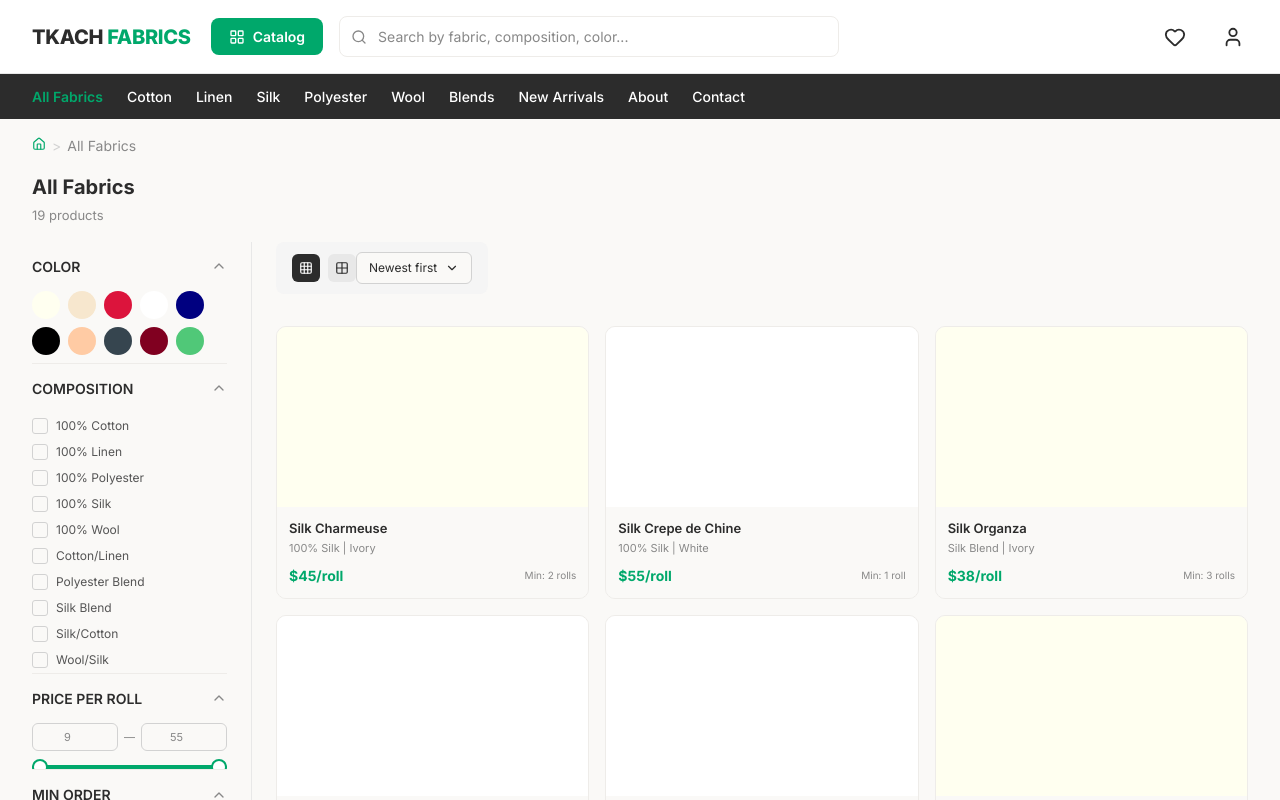
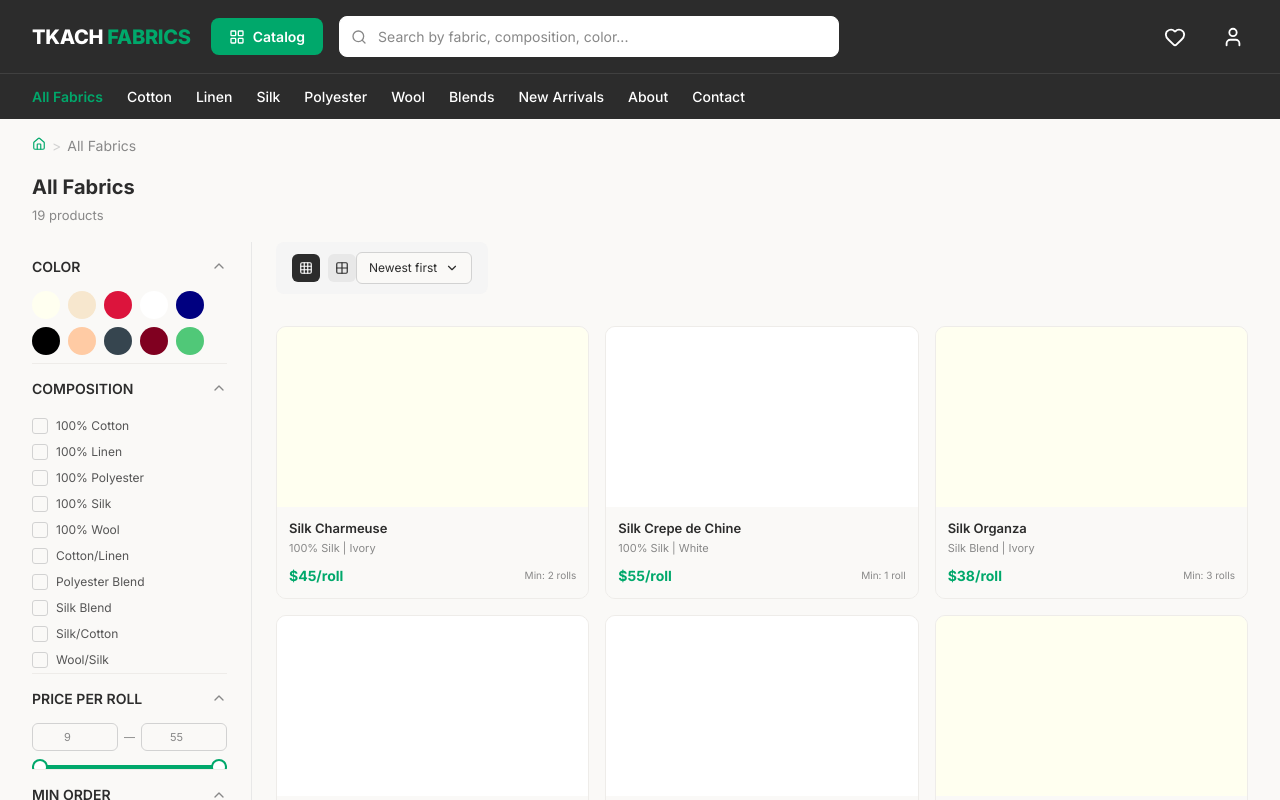
Before and after one commit to vladzsh/tkach-fabrics, a Next.js app: page /catalog in a window 1280 px wide. Shown: the top 800 px of the page. Built offline with nearby package versions, Linux system fonts and the light colour scheme.

Commit message:
fix: change header bar background to dark (#2C2C2C)
Matches design brief: full dark header with white text, icons, and
search bar on dark background.

Co-Authored-By: Claude Opus 4.6 (1M context) <noreply@anthropic.com>

```diff
--- a/src/components/layout/Header.module.css
+++ b/src/components/layout/Header.module.css
@@ -9,15 +9,15 @@
   align-items: center;
   justify-content: space-between;
   padding: 16px 32px;
-  background: #ffffff;
-  border-bottom: 1px solid #e8e8e8;
+  background: var(--color-primary);
+  border-bottom: 1px solid var(--color-footer-divider);
   gap: 20px;
 }
 
 .logo {
   font-size: 20px;
   font-weight: 800;
-  color: var(--color-primary);
+  color: #ffffff;
   text-decoration: none;
   letter-spacing: -0.3px;
   white-space: nowrap;
@@ -26,7 +26,7 @@
 .logoMobile {
   font-size: 16px;
   font-weight: 800;
-  color: var(--color-primary);
+  color: #ffffff;
   text-decoration: none;
   letter-spacing: -0.3px;
 }
@@ -61,7 +61,7 @@
   display: flex;
   align-items: center;
   justify-content: center;
-  color: var(--color-primary);
+  color: #ffffff;
   padding: 4px;
   border-radius: var(--radius-sm);
   transition: color 0.15s, background 0.12s;
@@ -69,7 +69,7 @@
 
 .iconBtn:hover {
   color: var(--color-accent);
-  background: var(--color-light-gray);
+  background: var(--color-footer-divider);
 }
 
 /* Responsive visibility helpers */
--- a/src/components/layout/SearchBar.module.css
+++ b/src/components/layout/SearchBar.module.css
@@ -18,8 +18,8 @@
 .input {
   width: 100%;
   padding: 9px 14px 9px 38px;
-  /* background: #ffffff; */
-  border: 1px solid var(--color-border);
+  background: #ffffff;
+  border: 1px solid #ffffff;
   border-radius: var(--radius-md);
   font-size: 14px;
   color: var(--color-primary);
```
